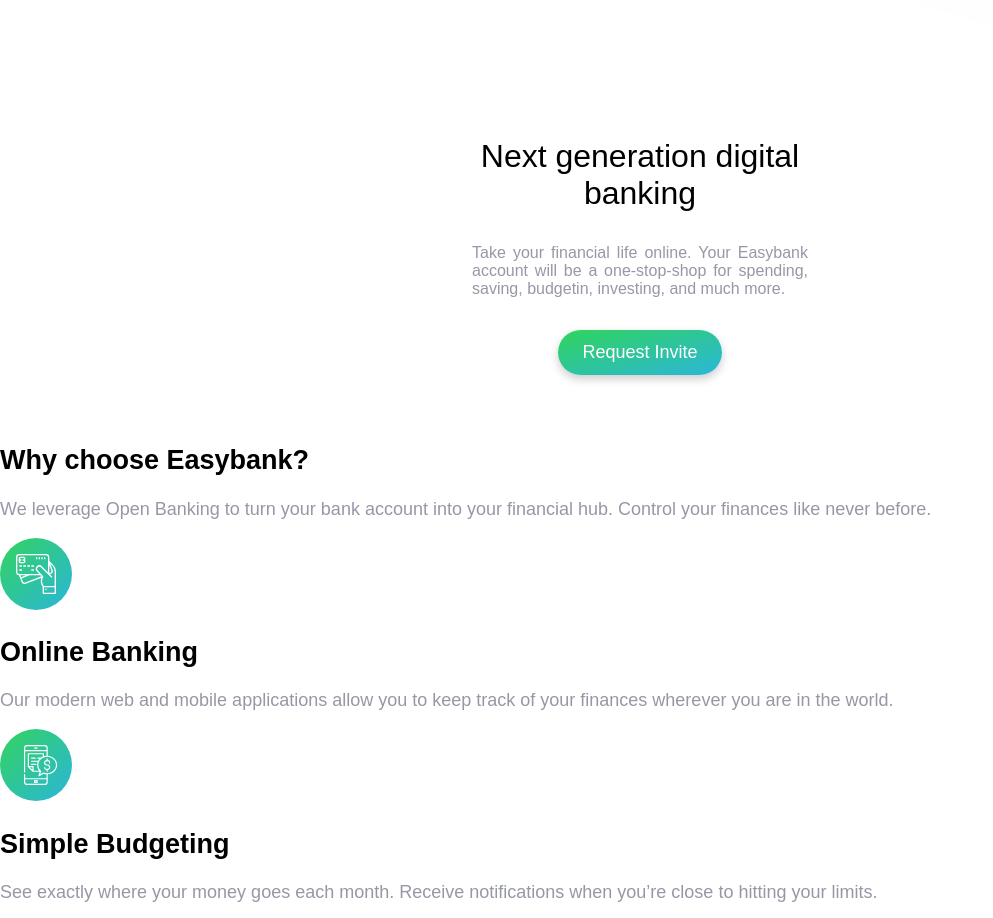
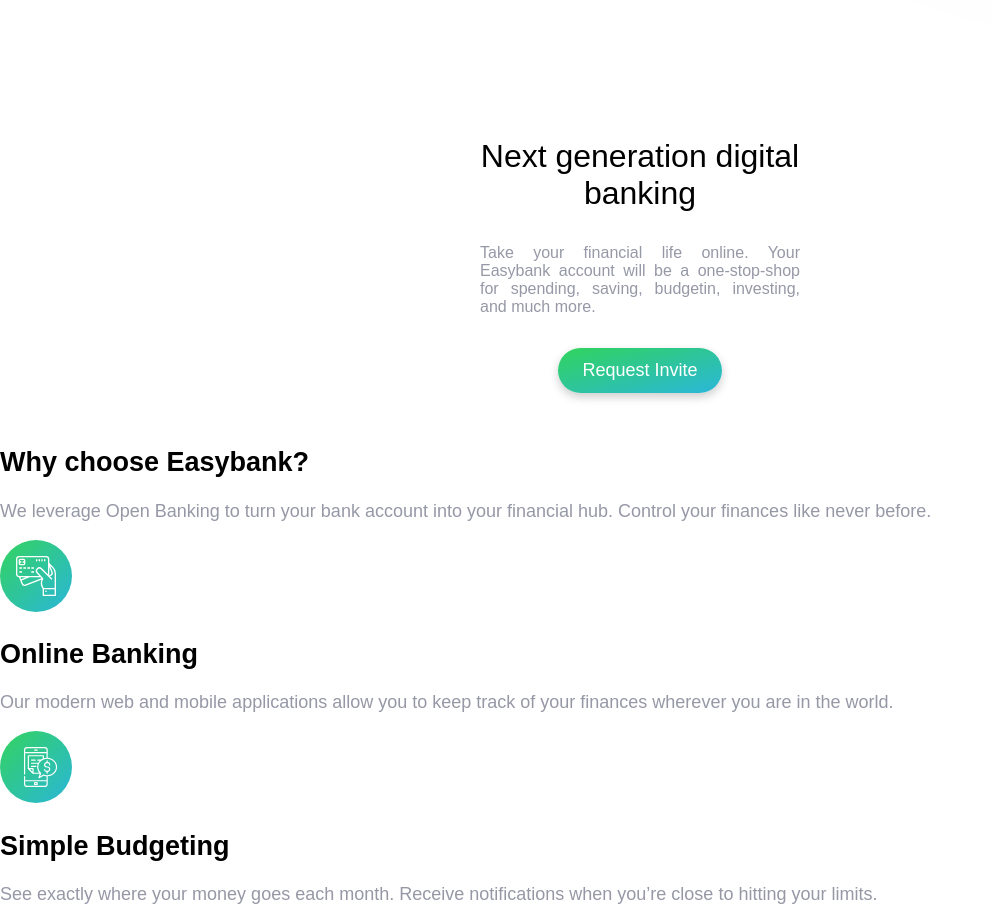
Before and after one commit to EfrainAD/Easybank-landing-page-coding-challenge, a plain HTML site: page index.html in a window 1280 px wide. Shown: the part 1380-2298 px from the top of the page, without its empty margins (0-993 px from the left). Drawn offline with Linux system fonts and the light colour scheme; files whose address does not match are found by name.

Commit message:
change: Implement display grid to handle the spacesing beteen elements inside the into content    1. Change scss file    2. Rap button with a dive to keep the button size.

```diff
--- a/index.html
+++ b/index.html
@@ -63,7 +63,9 @@
                      a one-stop-shop for spending, saving, budgetin, investing, and
                      much more.
                   </p>
-                  <a href="#" class="btn">Request Invite</a>
+                  <div>
+                     <a href="#" class="btn">Request Invite</a>
+                  </div>
                </div>
             </div>
          </section>
--- a/styles/scss/styles.scss
+++ b/styles/scss/styles.scss
@@ -212,9 +212,11 @@ main {
       }
       .intro-content-container {
          @include center-within();
+         padding-bottom: 2rem;
          .block {
-            margin-bottom: 3rem;
-            max-width: 25rem;
+            display: grid;
+            grid-gap: 2rem;
+            max-width: 20rem;
             h1 {
                margin: 0;
                font-size: 2rem;
@@ -222,7 +224,7 @@ main {
             }
             p {
                text-align: justify;
-               margin: 2rem;
+               margin: 0;
                font-weight: $font-weight-light;
             }
          }
```
Also changed, not shown: styles/css/styles.css, 1 other file.
